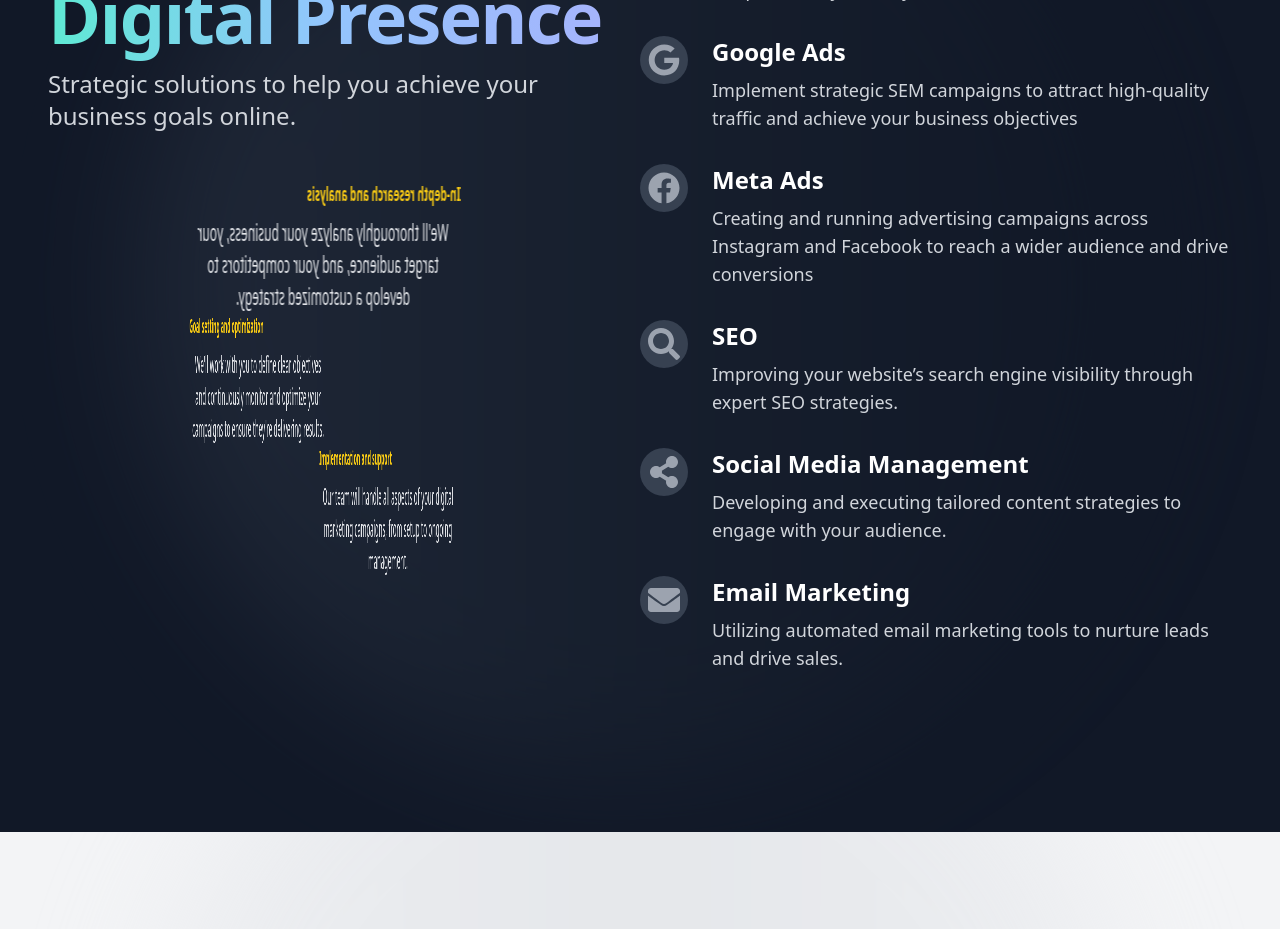
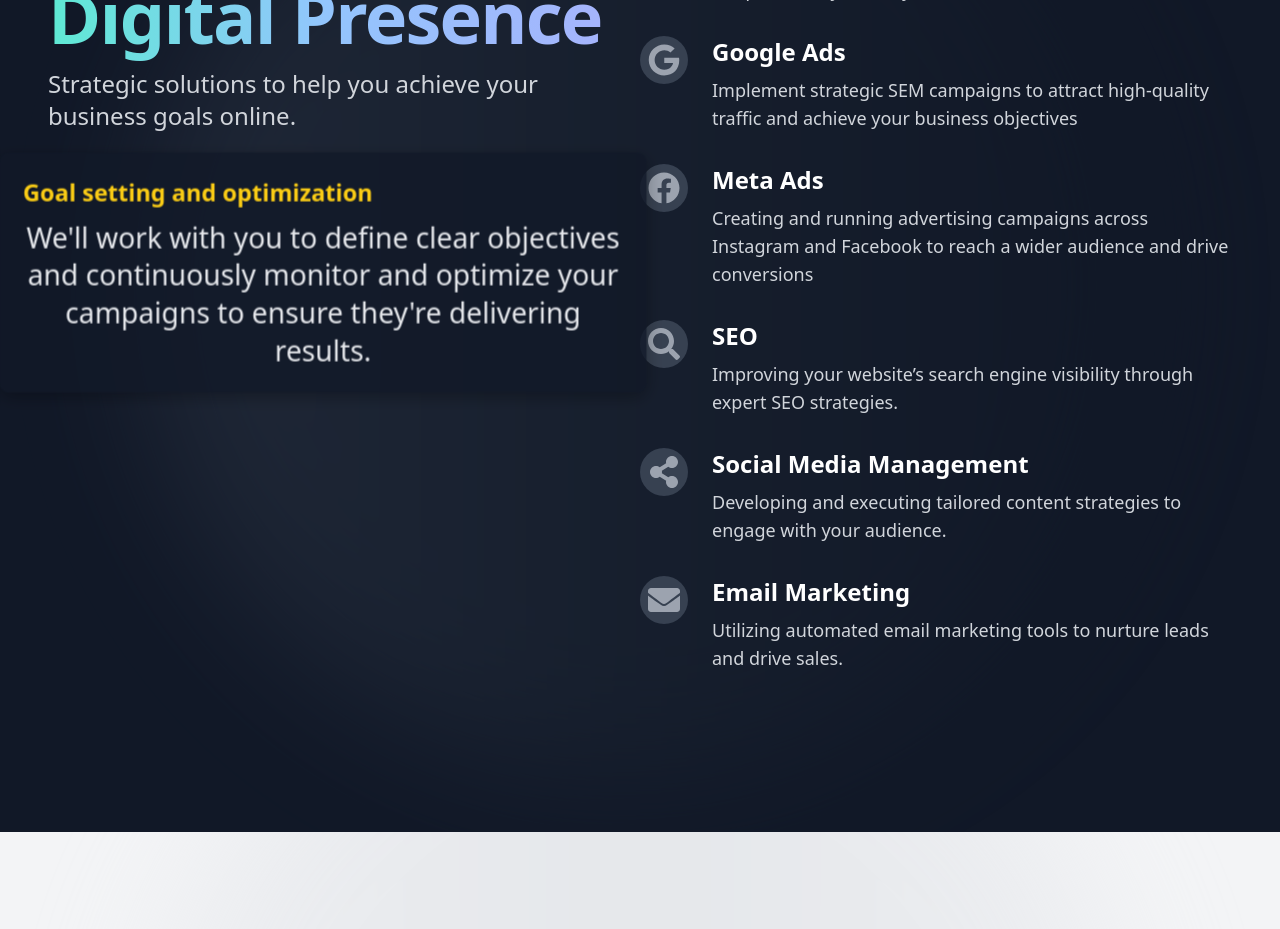
Before and after one commit to La-Reverie/lareverie.studio, a Next.js app: page / in a window 1280 px wide. Shown: the part 1860-2789 px from the top of the page. Built offline with nearby package versions, Linux system fonts and the light colour scheme.

Commit message:
Next Fixed

```diff
--- a/app/components/Home.js
+++ b/app/components/Home.js
@@ -177,22 +177,37 @@
               online.
             </p>
 
-              <div className="relative w-full md:max-w-[400px] xl:max-w-[550px] 2xl:max-w-[650px]  h-[310px] md:mr-16 transform-style: preserve-3d">
+              <div className="relative w-full md:max-w-[400px] xl:max-w-[550px] 2xl:max-w-[650px] h-[310px] md:mr-16" style={{ transformStyle: 'preserve-3d', perspective: '1000px' }}>
                 <div
                     onMouseEnter={handleMouseEnter}
                     onMouseLeave={handleMouseLeave}
                     ref={carouselRef}
                     className="benefits-carousel"
-                    style={{ transform: `rotateY(${rotation}deg)` }}
+                    style={{
+                      transform: `rotateY(${rotation}deg)`,
+                      transformStyle: 'preserve-3d',
+                      transition: 'transform 1s ease',
+                      position: 'relative',
+                      width: '100%',
+                      height: '100%'
+                    }}
                 >
                   {benefits.map((benefit, index) => (
                       <div
                           key={index}
                           className="benefit-card"
-
                           onClick={handleCarouselClick}
-                           style={{transform: `rotateY(${index * 120}deg) translateZ(150px)`}}
-                           >
+                          style={{
+                            transform: `rotateY(${index * 120}deg) translateZ(150px)`,
+                            position: 'absolute',
+                            backfaceVisibility: 'hidden',
+                            width: '100%',
+                            padding: '20px',
+                            backgroundColor: 'rgba(17, 24, 39, 0.8)',
+                            borderRadius: '8px',
+                            boxShadow: '0 4px 15px rgba(0, 0, 0, 0.3)'
+                          }}
+                      >
                           <h3 className="text-2xl md:text-xl text-yellow-400 font-semibold mb-2">
                                 {benefit.title}
                             </h3>
```
